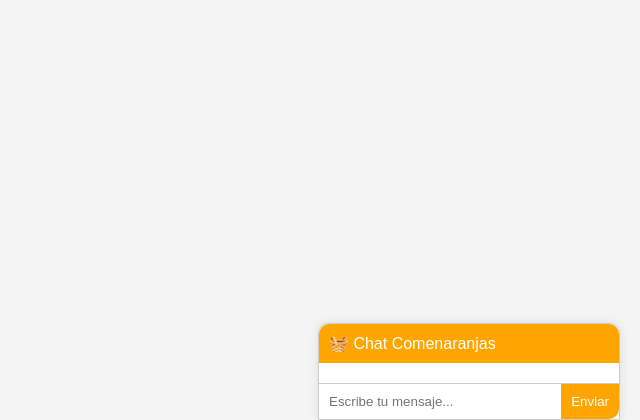
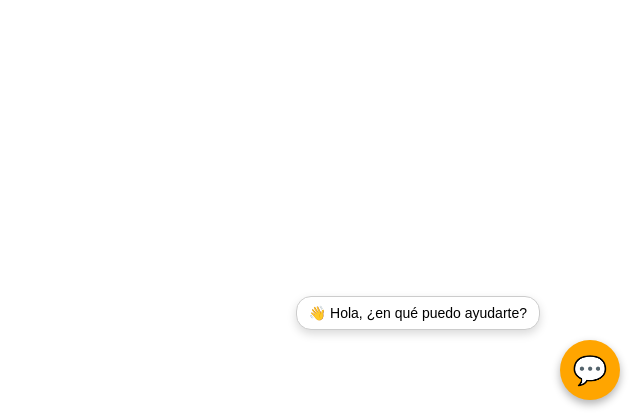
Before and after one commit to JOOOSEEF/JOCHAT, a Flask app: page / in a window 1280 px wide. Shown: the part 380-800 px from the top of the page, without its empty margins (640-1280 px from the left). Run offline with Flask 3, Linux system fonts and the light colour scheme; data that the repository does not hold is empty.

Commit message:
Update index.html

```diff
--- a/backend/templates/index.html
+++ b/backend/templates/index.html
@@ -4,16 +4,98 @@
     <meta charset="UTF-8">
     <title>Chat de Soporte</title>
     <style>
-        body { font-family: Arial, sans-serif; background: #f4f4f4; margin: 0; padding: 0; }
-        #chat-container { position: fixed; bottom: 0; right: 20px; width: 300px; background: white; border: 1px solid #ccc; border-radius: 10px 10px 0 0; box-shadow: 0 0 10px rgba(0,0,0,0.1); }
-        #chat-header { background: #ffa500; padding: 10px; color: white; border-radius: 10px 10px 0 0; }
-        #chat-messages { max-height: 200px; overflow-y: auto; padding: 10px; }
-        #chat-input { display: flex; border-top: 1px solid #ccc; }
-        #chat-input input { flex: 1; padding: 10px; border: none; border-radius: 0 0 0 10px; }
-        #chat-input button { background: #ffa500; color: white; border: none; padding: 10px; border-radius: 0 0 10px 0; cursor: pointer; }
+        body { font-family: Arial, sans-serif; margin: 0; padding: 0; }
+
+        #chat-bubble {
+            position: fixed;
+            bottom: 90px;
+            right: 100px;
+            background: white;
+            border: 1px solid #ccc;
+            border-radius: 15px;
+            padding: 8px 12px;
+            font-size: 14px;
+            box-shadow: 0 4px 10px rgba(0,0,0,0.15);
+            display: none;
+            animation: fadeIn 0.5s ease-in-out;
+        }
+
+        #chat-button {
+            position: fixed;
+            bottom: 20px;
+            right: 20px;
+            width: 60px;
+            height: 60px;
+            background-color: #ffa500;
+            border-radius: 50%;
+            border: none;
+            color: white;
+            font-size: 28px;
+            cursor: pointer;
+            box-shadow: 0 4px 8px rgba(0,0,0,0.3);
+            z-index: 999;
+        }
+
+        #chat-container {
+            display: none;
+            position: fixed;
+            bottom: 90px;
+            right: 20px;
+            width: 300px;
+            background: white;
+            border: 1px solid #ccc;
+            border-radius: 10px;
+            box-shadow: 0 0 10px rgba(0,0,0,0.1);
+            z-index: 998;
+        }
+
+        #chat-header {
+            background: #ffa500;
+            padding: 10px;
+            color: white;
+            font-weight: bold;
+            border-radius: 10px 10px 0 0;
+        }
+
+        #chat-messages {
+            max-height: 200px;
+            overflow-y: auto;
+            padding: 10px;
+        }
+
+        #chat-input {
+            display: flex;
+            border-top: 1px solid #ccc;
+        }
+
+        #chat-input input {
+            flex: 1;
+            padding: 10px;
+            border: none;
+            border-radius: 0 0 0 10px;
+        }
+
+        #chat-input button {
+            background: #ffa500;
+            color: white;
+            border: none;
+            padding: 10px;
+            border-radius: 0 0 10px 0;
+            cursor: pointer;
+        }
+
+        @keyframes fadeIn {
+            from { opacity: 0; transform: translateY(20px); }
+            to { opacity: 1; transform: translateY(0); }
+        }
     </style>
 </head>
 <body>
+
+    <div id="chat-bubble">👋 Hola, ¿en qué puedo ayudarte?</div>
+
+    <button id="chat-button" onclick="toggleChat()">💬</button>
+
     <div id="chat-container">
         <div id="chat-header">🧺 Chat Comenaranjas</div>
         <div id="chat-messages"></div>
@@ -23,55 +105,26 @@
         </div>
     </div>
 
-    <!-- Cargar el JS de chat con Flask -->
+    <script src="{{ url_for('static', filename='chat.js') }}"></script>
     <script>
-        // 🔐 Generar cliente_id único si no existe
-        if (!localStorage.getItem('cliente_id')) {
-            localStorage.setItem('cliente_id', 'cliente_' + Math.random().toString(36).substring(2, 10));
+        let chatAbierto = false;
+
+        function toggleChat() {
+            chatAbierto = !chatAbierto;
+            document.getElementById('chat-container').style.display = chatAbierto ? 'block' : 'none';
+            document.getElementById('chat-bubble').style.display = 'none';
         }
 
-        const cliente_id = localStorage.getItem('cliente_id');
-
-        function loadMessages() {
-            fetch(`/mensajes/${cliente_id}`)
-                .then(response => response.json())
-                .then(data => {
-                    const container = document.getElementById('chat-messages');
-                    container.innerHTML = '';
-                    data.forEach(msg => {
-                        const div = document.createElement('div');
-                        div.textContent = `${msg.usuario}: ${msg.texto}`;
-                        container.appendChild(div);
-                    });
-                    container.scrollTop = container.scrollHeight;
-                })
-                .catch(err => console.error('Error al cargar mensajes:', err));
-        }
-
-        function sendMessage() {
-            const input = document.getElementById('message-input');
-            const texto = input.value.trim();
-            if (!texto) return;
-
-            fetch('/mensajes', {
-                method: 'POST',
-                headers: { 'Content-Type': 'application/json' },
-                body: JSON.stringify({
-                    cliente_id,
-                    usuario: 'Cliente',
-                    texto
-                })
-            })
-            .then(response => response.json())
-            .then(() => {
-                input.value = '';
-                loadMessages();
-            })
-            .catch(err => console.error('Error al enviar mensaje:', err));
-        }
-
-        loadMessages();
-        setInterval(loadMessages, 3000);
+        // Mostrar burbuja de bienvenida solo al cargar
+        window.onload = () => {
+            const bubble = document.getElementById('chat-bubble');
+            if (!chatAbierto) {
+                bubble.style.display = 'block';
+                setTimeout(() => {
+                    bubble.style.display = 'none';
+                }, 7000); // Se oculta tras 7 segundos
+            }
+        };
     </script>
 </body>
 </html>
```
